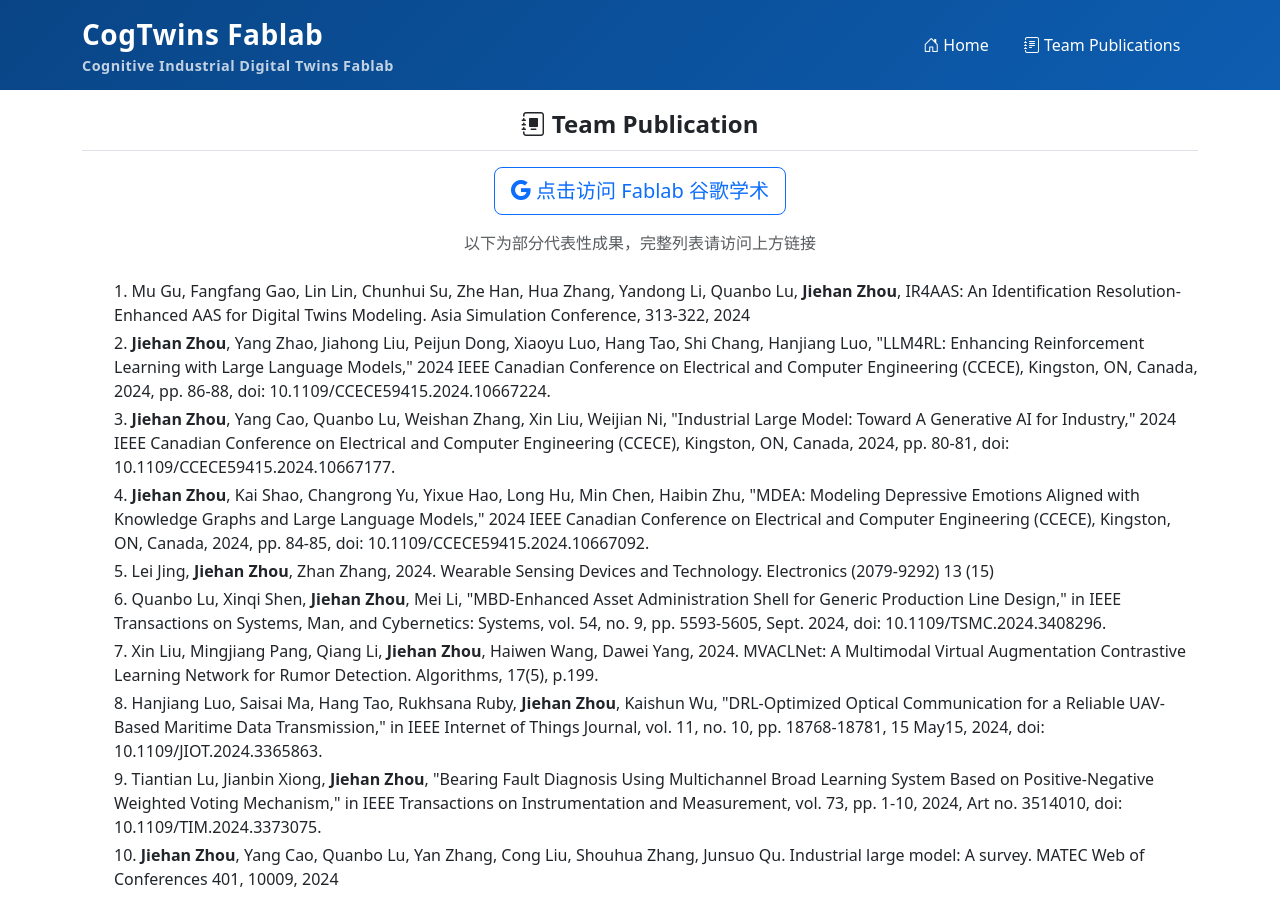
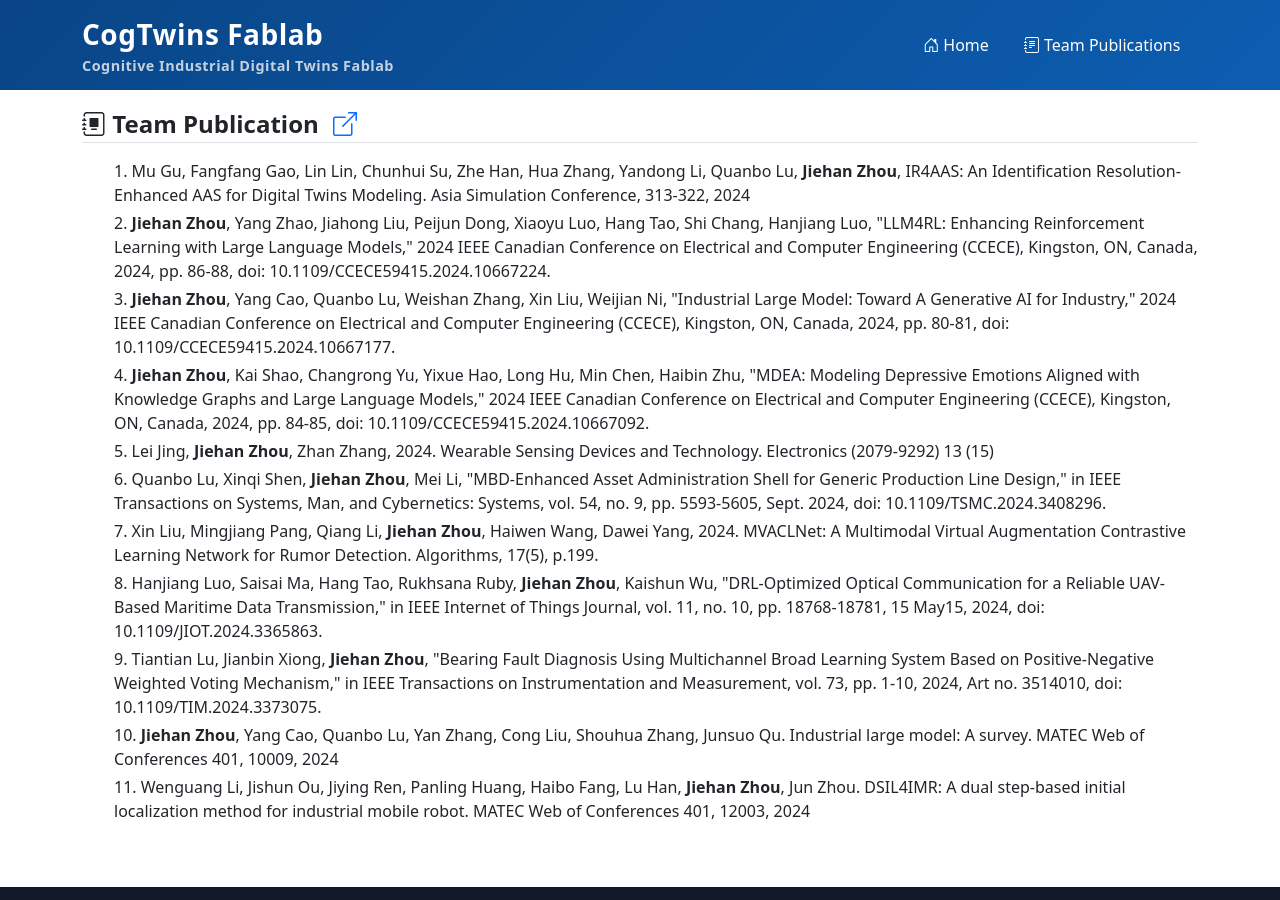
Before and after one commit to fablab4cogtwins/fablab4cogtwins.github.io, a Jekyll site: the page built from team_publication.md, in a window 1280 px wide and 900 px high. Built offline with Jekyll 4.4.1, drawn with Linux system fonts in a browser that asks for light colours.

Commit message:
Update team_publication.md

```diff
--- a/team_publication.md
+++ b/team_publication.md
@@ -4,20 +4,15 @@ title: Team Publication
 permalink: /team_publication/
 ---
 <div class="container mt-3">
-    <!-- 添加Google Scholar链接 -->
-    <div class="text-center mb-4">
-        <div class="fs-4 fw-semibold border-bottom pb-2">
-            <i class="bi bi-journal-album"></i>
-            Team Publication
-        </div>
-        <div class="mt-3 mb-3">
-            <a href="https://scholar.google.com/citations?user=Elzkz90AAAAJ&hl=zh-CN"
-               target="_blank"
-               class="btn btn-outline-primary btn-lg">
-                <i class="bi bi-google"></i> 点击访问 Fablab 谷歌学术
-            </a>
-        </div>
-        <p class="text-muted">以下为部分代表性成果，完整列表请访问上方链接</p>
+    <div class="fs-4 fw-semibold border-bottom">
+        <i class="bi bi-journal-album"></i>
+        Team Publication
+        <a href="https://scholar.google.com/citations?user=Elzkz90AAAAJ&hl=zh-CN"
+           target="_blank"
+           title="Fablab 谷歌学术"
+           class="text-decoration-none ms-2">
+            <i class="bi bi-box-arrow-up-right"></i>
+        </a>
     </div>
 
     <ol class="list-group-numbered mt-3">
```
